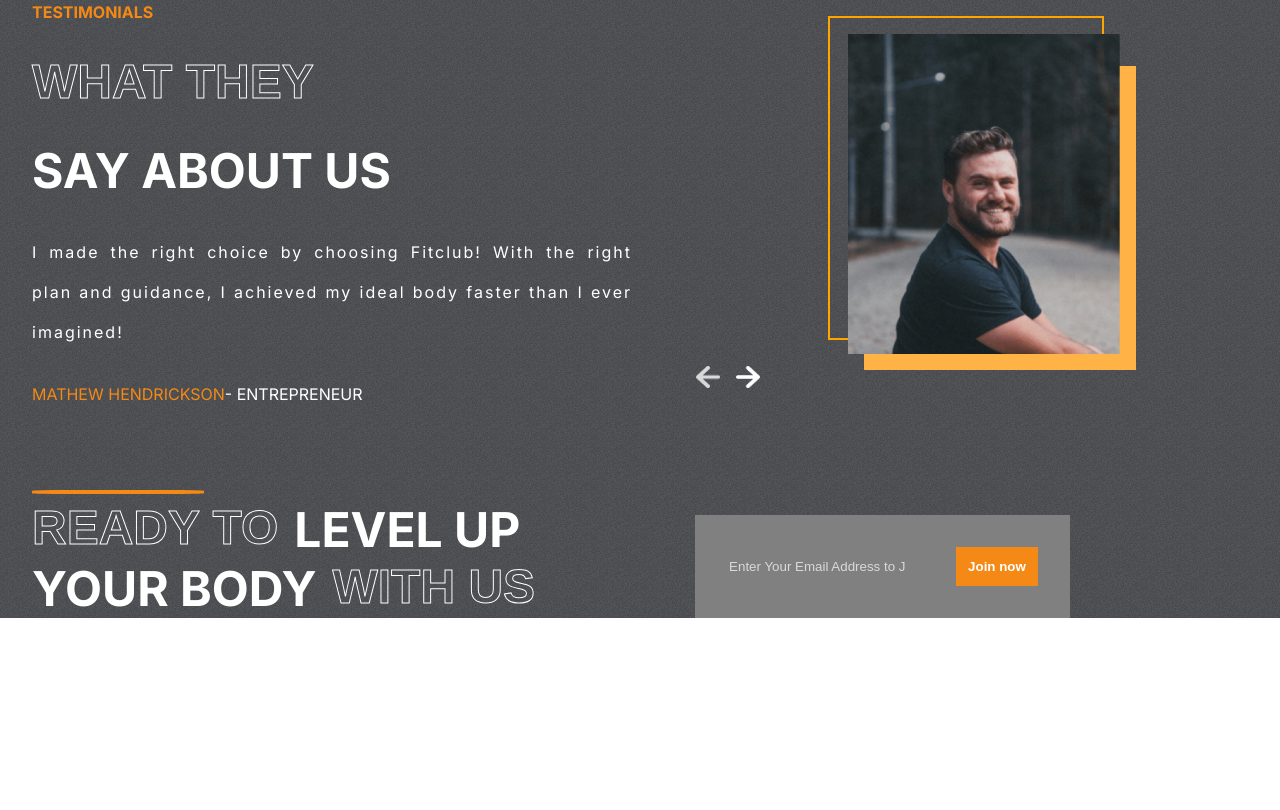
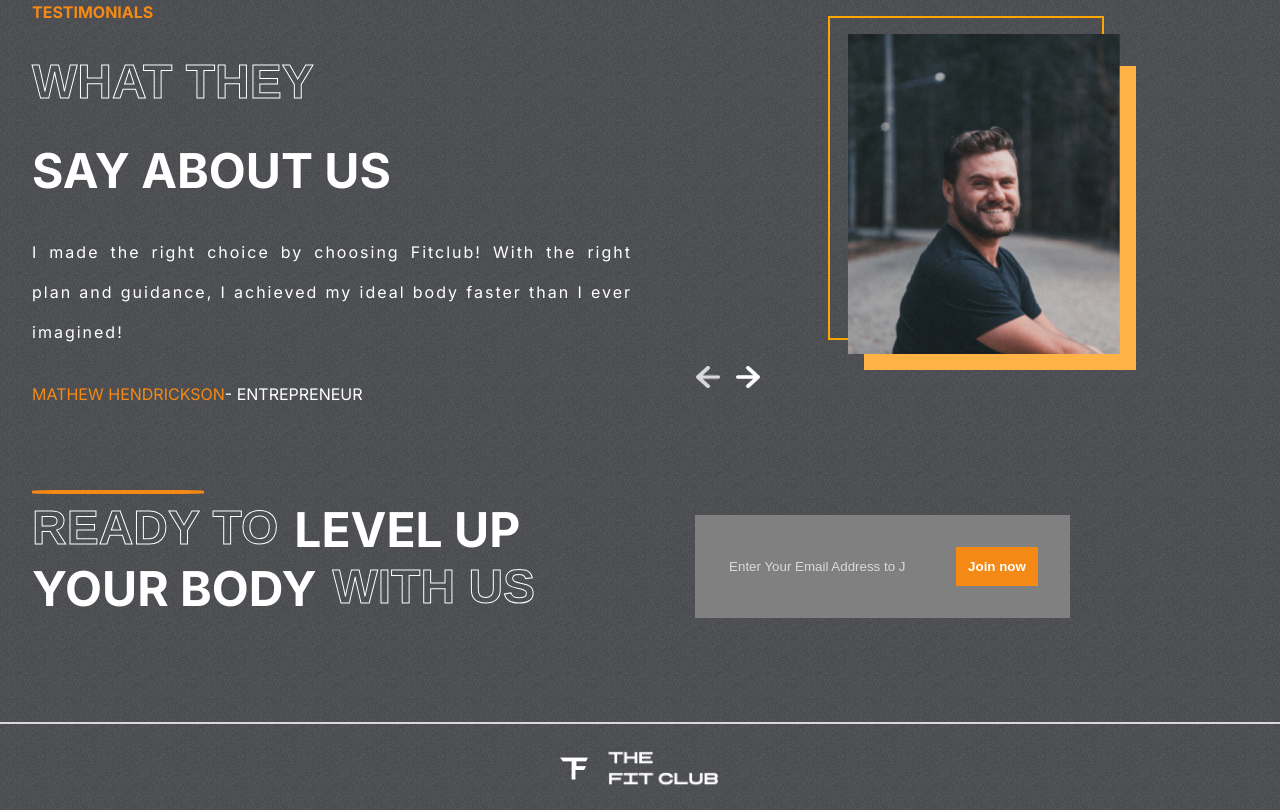
Before and after one commit to Younas-sudo/FitClub, a React (Vite) app: page / in a window 1280 px wide. Shown: the part 2612-3422 px from the top of the page. Before the commit the page ends 3230 px from the top, so only its background shows below. Built offline with nearby package versions, Linux system fonts and the light colour scheme.

Commit message:
Completed the footer

```diff
--- a/src/App.jsx
+++ b/src/App.jsx
@@ -1,6 +1,7 @@
 
 
 import './App.css'
+import Footer from './components/Footer/Footer'
 import Hero from './components/Hero/Hero'
 import Join from './components/Join/Join'
 import Plans from './components/Plans/Plans'
@@ -19,6 +20,7 @@ function App() {
       <Plans />
       <Testimonials />
       <Join />
+      <Footer />
     </div>
   )
 }
--- /dev/null
+++ b/src/components/Footer/Footer.css
@@ -0,0 +1,21 @@
+.Footer-container{
+    position: relative;
+}
+
+.Footer-container>hr{
+    border: 1px solid var(--lightgray);
+}
+
+
+.Footer{
+    padding: 1rem 2rem;
+    display: flex;
+    flex-direction: column;
+    justify-content: center;
+    align-items: center;
+}
+
+.logo-f>img{
+    width: 10rem;
+
+}
--- /dev/null
+++ b/src/components/Footer/Footer.jsx
@@ -0,0 +1,19 @@
+import React from 'react'
+import './Footer.css'
+import Logo from '../../assets/logo.png'
+
+const Footer = () => {
+    return (
+        <div className="Footer-container">
+            <hr />
+            <div className="Footer">
+                <div className="logo-f">
+                    <img src={Logo} alt="" />
+                </div>
+            </div>
+
+        </div>
+    )
+}
+
+export default Footer
```
